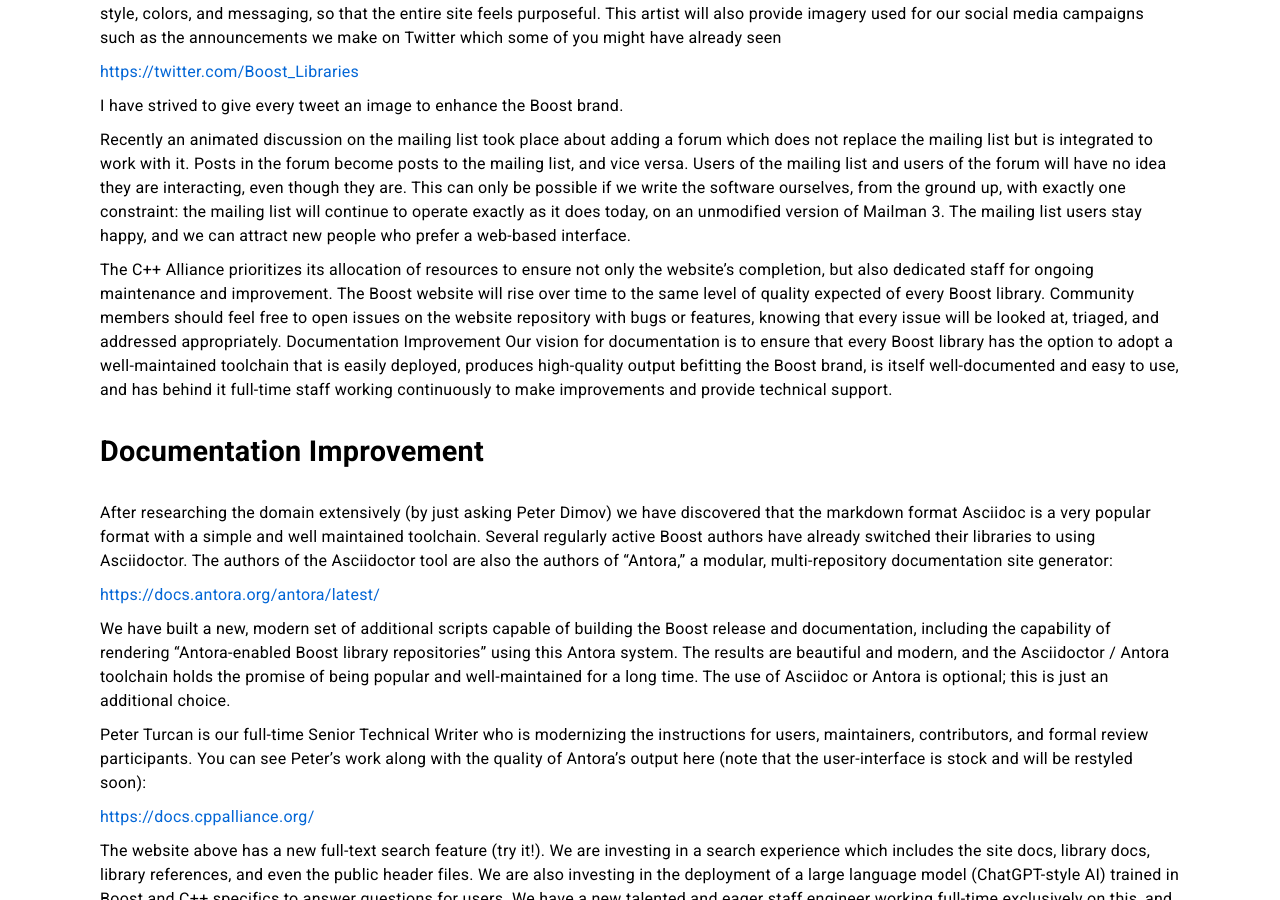
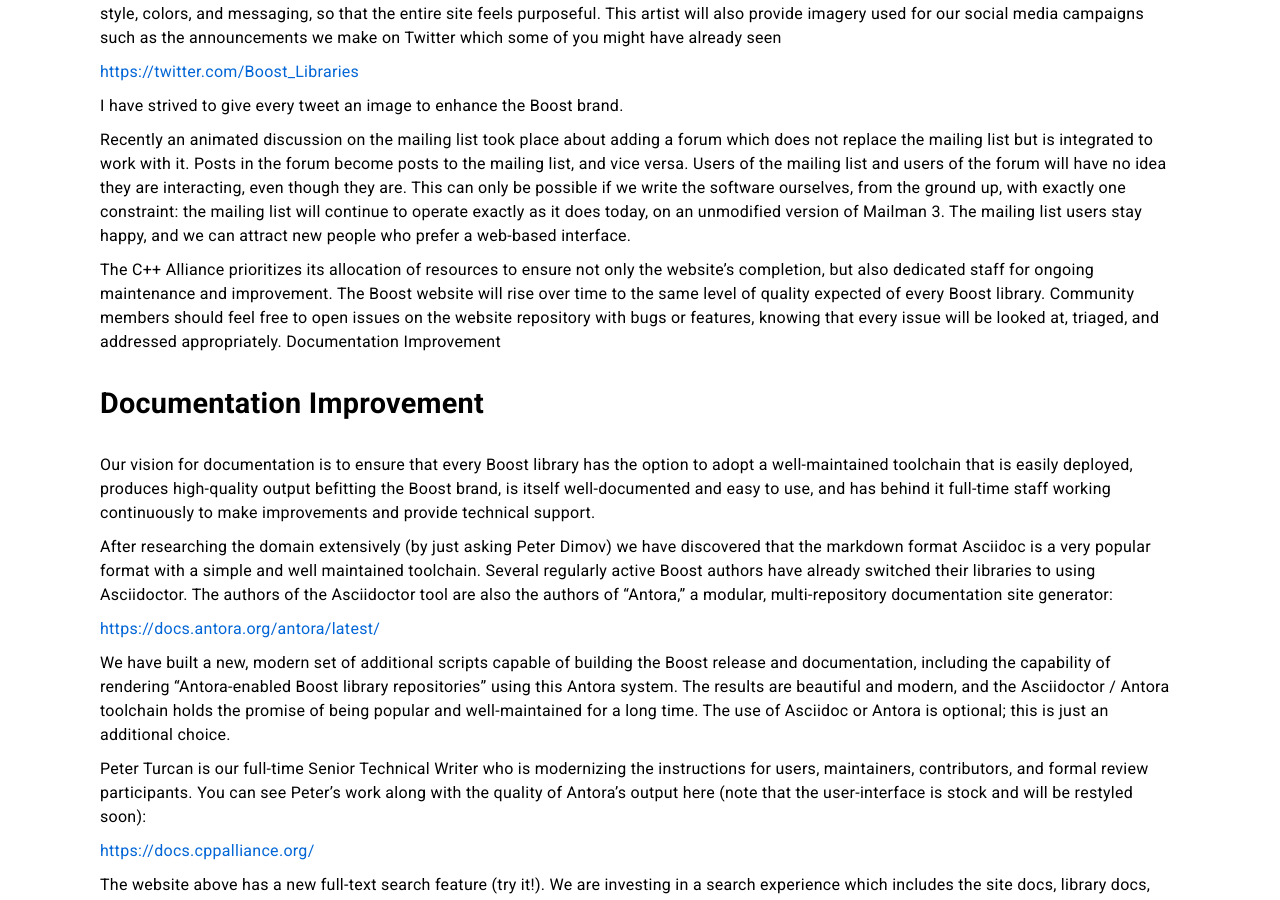
Before and after one commit to unecigarettewm/cppa-www, a Jekyll site: the page built from _posts/2023-05-08-Future-of-Boost.md, in a window 1280 px wide and 900 px high, scrolled down 3971 px. Built offline with Jekyll 4.4.1, drawn with Linux system fonts in a browser that asks for light colours; comment, search, counter and statistics services are not loaded.

Commit message:
move section header

```diff
--- a/_posts/2023-05-08-Future-of-Boost.md
+++ b/_posts/2023-05-08-Future-of-Boost.md
@@ -15,6 +15,7 @@
 Something which should not surprise anyone is that I despise paying taxes. In 2017, I had an idea: create a charitable organization which I can donate pre-tax income to, and then I could hire Christopher Kohlhoff as a “staff engineer” to work full time on C++ standardization, and Boost things! I would find the very best C++ people who are already doing open source work, then hire them full-time so they could focus on their open source C++ open work from home, instead of traveling to a boring job in order to make a living.
 
 # A Few Setbacks
+
 In 2018 I offered this opportunity to Chris and he surprisingly turned it down. He actually liked going into an office and interacting with customers and users. He explained that the evolution of Asio and his WG21 work is not bottlenecked by time. Instead, he prefers to “think deeply about things over a long period, and then write something.” Basically the opposite of my strategy, which is to write a bunch of code quickly and then throw out the bad parts.
 
 This is a setback but I am not so easily deterred so I offered the same opportunity to Peter Dimov, an engineer of immense talent whose libraries are legendary. He also declined, explaining that taking a salary would transform a hobby into an obligation, affecting the quality and enjoyment of the work.
@@ -24,6 +25,7 @@
 Fast forward and today we have 11 staff members. We have a great CTO/DevOps genius Sam Darwin. And we have Louis Tatta, our CEO that keeps things running smoothly and helps get the most out of every dollar donated. At some point I’ll share a complete list of everything that The C++ Alliance has done since the beginning, but that is the subject of another missive. Today I would like to talk about a vision for Boost.
 
 # The Boost Library Collection
+
 Long-timers know Boost’s history but for those that don’t, Beman Dawes and Robert Klarer came up with the idea of a website offering curated, high quality C++ libraries in May of 1998. They described the “Formal Review,” a social technology where a group of peers would go over a proposed library at an agreed-upon time. They could interrogate the author about the library on the mailing list, and debate things. The outcome is a collection of posts where each reviewer summarizes their critique of the library, including whether or not to “accept” the library (sometimes with conditions). The founding documenting evokes a feeling of something big:
 
 [https://www.boost.org/users/proposal.pdf](https://www.boost.org/users/proposal.pdf)
@@ -108,9 +110,10 @@
 
 The C++ Alliance prioritizes its allocation of resources to ensure not only the website’s completion, but also dedicated staff for ongoing maintenance and improvement. The Boost website will rise over time to the same level of quality expected of every Boost library. Community members should feel free to open issues on the website repository with bugs or features, knowing that every issue will be looked at, triaged, and addressed appropriately.
 Documentation Improvement
-Our vision for documentation is to ensure that every Boost library has the option to adopt a well-maintained toolchain that is easily deployed, produces high-quality output befitting the Boost brand, is itself well-documented and easy to use, and has behind it full-time staff working continuously to make improvements and provide technical support.
 
 # Documentation Improvement
+
+Our vision for documentation is to ensure that every Boost library has the option to adopt a well-maintained toolchain that is easily deployed, produces high-quality output befitting the Boost brand, is itself well-documented and easy to use, and has behind it full-time staff working continuously to make improvements and provide technical support.
 
 After researching the domain extensively (by just asking Peter Dimov) we have discovered that the markdown format Asciidoc is a very popular format with a simple and well maintained toolchain. Several regularly active Boost authors have already switched their libraries to using Asciidoctor. The authors of the Asciidoctor tool are also the authors of “Antora,” a modular, multi-repository documentation site generator:
 
```
